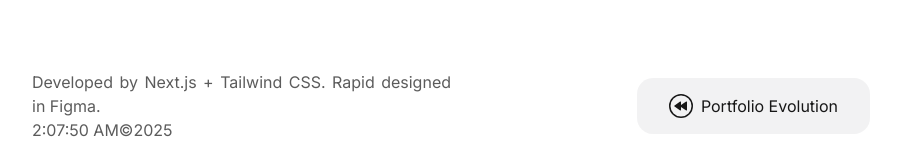
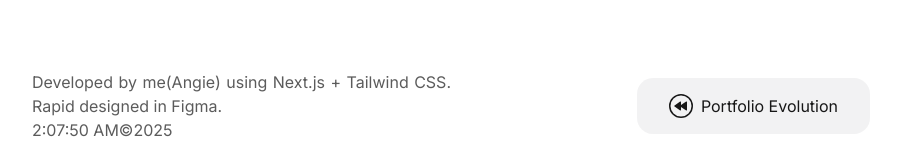
Before and after one commit to angiel22/next_portfolio, a Next.js app: page / in a window 1280 px wide. Shown: the part 3765-3933 px from the top of the page, without its empty margins (370-1271 px from the left). Built offline with nearby package versions, Linux system fonts and the light colour scheme.

Commit message:
edited modal

```diff
--- a/src/app/home/modal.jsx
+++ b/src/app/home/modal.jsx
@@ -34,7 +34,7 @@ export default function FooterModal() {
         <section className="flex flex-col gap-6 w-[80%] text-justify
             md:flex-row md:justify-between md:items-center md:w-full px-4">
             <div className="md:w-1/2 opacity-70">
-                <p>Developed by Next.js + Tailwind CSS. Rapid designed in Figma. </p>
+                <p>Developed by me(Angie) using Next.js + Tailwind CSS. Rapid designed in Figma. </p>
                 <div className='flex'><TimeDisplay /> ©2025</div>
             </div>
             <div id='modalEl'>
```
